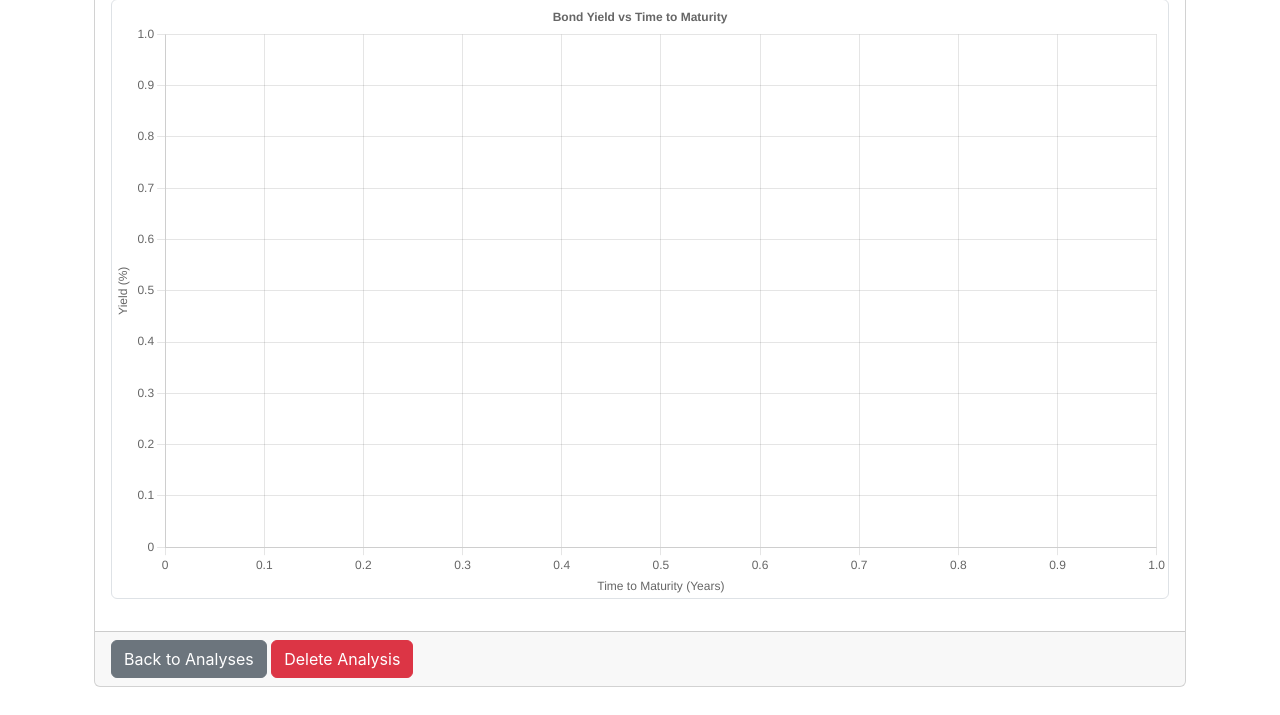
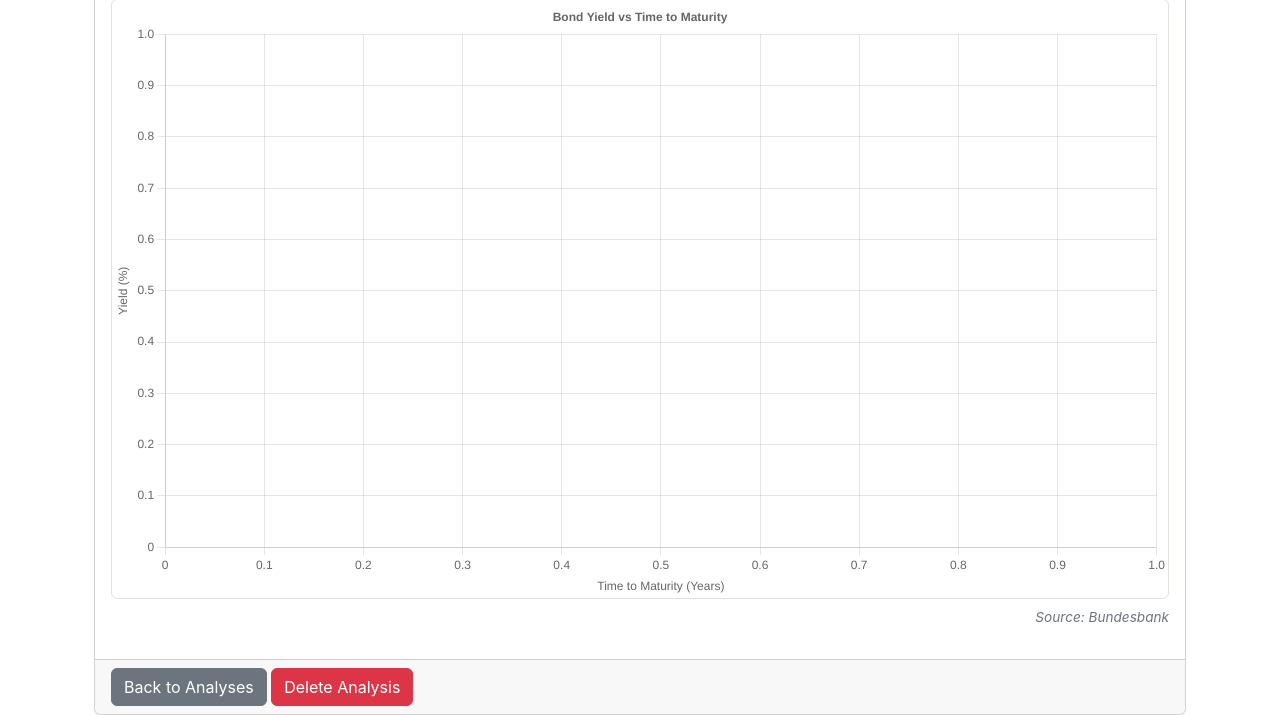
Before and after one commit to jack-tobin/yield-curves, a Django app: page /yield-curves/analysis/1/ in a window 1280 px wide. Shown: the part 265-980 px from the top of the page. Before the commit the page ends 952 px from the top, so only its background shows below. Run offline with Django 5.2, Linux system fonts and the light colour scheme; a user stored in the database is signed in; tables that the repository leaves empty hold one stand-in row (values such as "Sample post"); parts of the project's set-up code (start-up, migrations or seed data) failed here and were passed over.

Commit message:
Source on chart

```diff
--- a/src/static/css/components/charts.css
+++ b/src/static/css/components/charts.css
@@ -11,3 +11,21 @@
     border: 1px solid #dee2e6;
     border-radius: 0.375rem;
 }
+
+.chart-source {
+    font-size: 0.85rem;
+    color: #6c757d;
+    text-align: right;
+    margin-top: 0.5rem;
+    font-style: italic;
+}
+
+.chart-source a {
+    color: #6c757d;
+    text-decoration: none;
+}
+
+.chart-source a:hover {
+    color: #495057;
+    text-decoration: underline;
+}
--- a/src/templates/yield_curves/analysis_detail.html
+++ b/src/templates/yield_curves/analysis_detail.html
@@ -58,6 +58,9 @@
                                 <div id="chart-container" style="height: 600px; position: relative; border: 1px solid #dee2e6; border-radius: 0.375rem;">
                                     <canvas id="bond-scatter-chart" style="width: 100%; height: 100%;"></canvas>
                                 </div>
+                                <div class="chart-source">
+                                    Source: <a href="https://www.bundesbank.de/en/service/federal-securities/prices-and-yields" target="_blank" rel="noopener noreferrer">Bundesbank</a>
+                                </div>
                                 <div id="chart-info" class="mt-3"></div>
                             </div>
                         </div>
```
